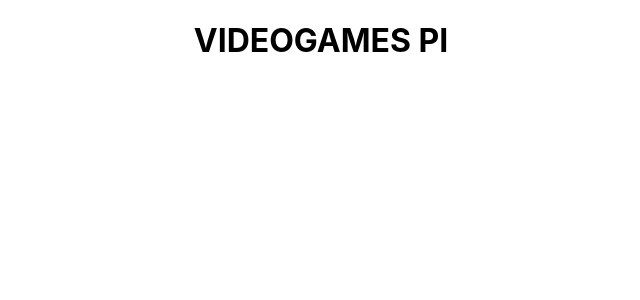
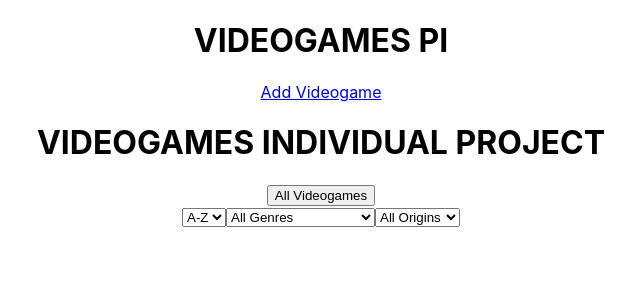
Before and after one commit to nikiburgos/PI-VIDEOGAMES, a React (Create React App) app in the folder client/: page /home in a window 1280 px wide. Shown: the top 300 px of the page, without its empty margins (319-959 px from the left). Built offline with nearby package versions, Linux system fonts and the light colour scheme; no server answers.

Commit message:
Actualizaciones front, botones selectores A-Z y genres

```diff
--- a/client/package.json
+++ b/client/package.json
@@ -6,12 +6,13 @@
     "@testing-library/jest-dom": "^5.11.10",
     "@testing-library/react": "^11.2.6",
     "@testing-library/user-event": "^13.1.1",
+    "axios": "^1.3.4",
     "react": "^17.0.2",
     "react-dom": "^17.0.2",
+    "react-redux": "^7.2.3",
     "react-router-dom": "^5.2.0",
+    "react-scripts": "4.0.3",
     "redux": "^4.0.5",
-    "react-redux": "^7.2.3",
-    "react-scripts": "4.0.3",
     "redux-thunk": "^2.3.0",
     "web-vitals": "^2.1.4"
   },
--- a/client/src/App.js
+++ b/client/src/App.js
@@ -2,6 +2,7 @@ import { Route } from 'react-router-dom';
 import './App.css';
 import { BrowserRouter, Router, Switch} from 'react-router-dom';
 import Landing from './components/LANDING/Landing';
+import Home from './components/HOME/Home';
 
 function App() {
   return (
@@ -10,7 +11,9 @@ function App() {
       <h1>VIDEOGAMES PI</h1>
         <Switch>
           <Route exact path="/" component={Landing} />
-          {/* Agrega aquí las demás rutas de tu aplicación */}
+          <Route path = "/home" component = {Home} />
+
+
         </Switch>
       </div>
     </BrowserRouter>
--- a/client/src/components/CARD/Card.jsx
+++ b/client/src/components/CARD/Card.jsx
@@ -0,0 +1,11 @@
+import React from "react";
+
+export default function Card({ name, image, genres }) {
+    return (
+        <div>
+            <h3>{name}</h3>
+            <h5>{genres}</h5>
+            <img src={image} alt='image not found'  width='200px' height= '250px'/>
+        </div>
+    )
+}
--- a/client/src/components/HOME/Home.jsx
+++ b/client/src/components/HOME/Home.jsx
@@ -1,8 +1,9 @@
 import React from 'react';
 import { useSate, useEffect } from 'react';
 import { useDispatch, useSelector } from 'react-redux';
-import { getAllVideogames } from '../../redux/actions/action-types';
+import { getVideogames } from '../../redux/actions/actions';
 import { Link } from 'react-router-dom'
+import Card from '../CARD/Card';
 
 export default function Home()  {
 
@@ -10,12 +11,12 @@ export default function Home()  {
     const allVideogames = useSelector((state) => state.videogames)  //es como el mapStatetoProps
 
     useEffect(() => {   //aca armamos el dispatch
-        dispatch(getAllVideogames());
+        dispatch(getVideogames());
     },[])
 
     function handleClick(event){
         event.preventDefault(); //ponerlo para que no se nos recargue la página por el useEffect!
-        dispatch(getAllVideogames());
+        dispatch(getVideogames());
     }
 
 
@@ -28,14 +29,14 @@ export default function Home()  {
             <button onClick={event => {handleClick(event)}}>All Videogames</button>
 
             {/* FILTROS Y ORDENAMIENTO  */}
-
             <div>
                 <select>    {/* ordenar ascendente/descendente  */}
-                    <option value='asc'>Ascendente</option>
-                    <option value='desc'>Descendente</option>
+                    <option value='asc'>A-Z</option>
+                    <option value='desc'>Z-A</option>
                 </select>
 
                 <select> {/* filtrar por género  */}
+                    <option value='allgenres'>All Genres</option>
                     <option value='action'>Action</option>
                     <option value='indie'>Indie</option>
                     <option value='adventure'>Adventure</option>
@@ -59,13 +60,22 @@ export default function Home()  {
                 </select>
 
                 <select> {/* filtrar por origen: api o bbd  */}
-                    <option value='all'>All</option>
+                    <option value='all'>All Origins</option>
                     <option value='database'>Data Base</option>
                     <option value='Api'>Api</option>
                 </select>
 
+            </div>
 
-            </div>
+
+         {/* RENDERIZADO DE LA CARD  */} {
+            allVideogames && allVideogames.map ((element) => {
+
+                <Card name={element.name} image = {element.image} genres= {element.genres} />
+            })
+        }
+
+
 
         </div>
     )
```
